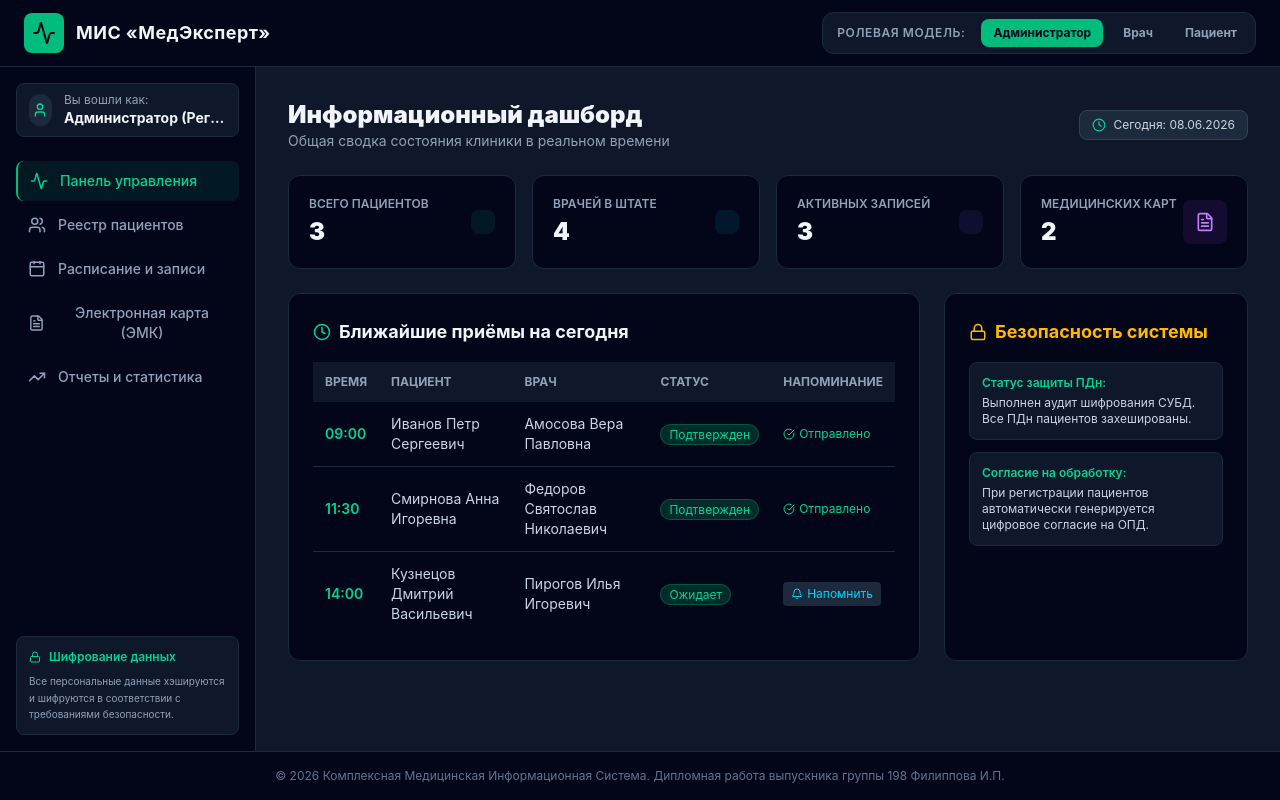
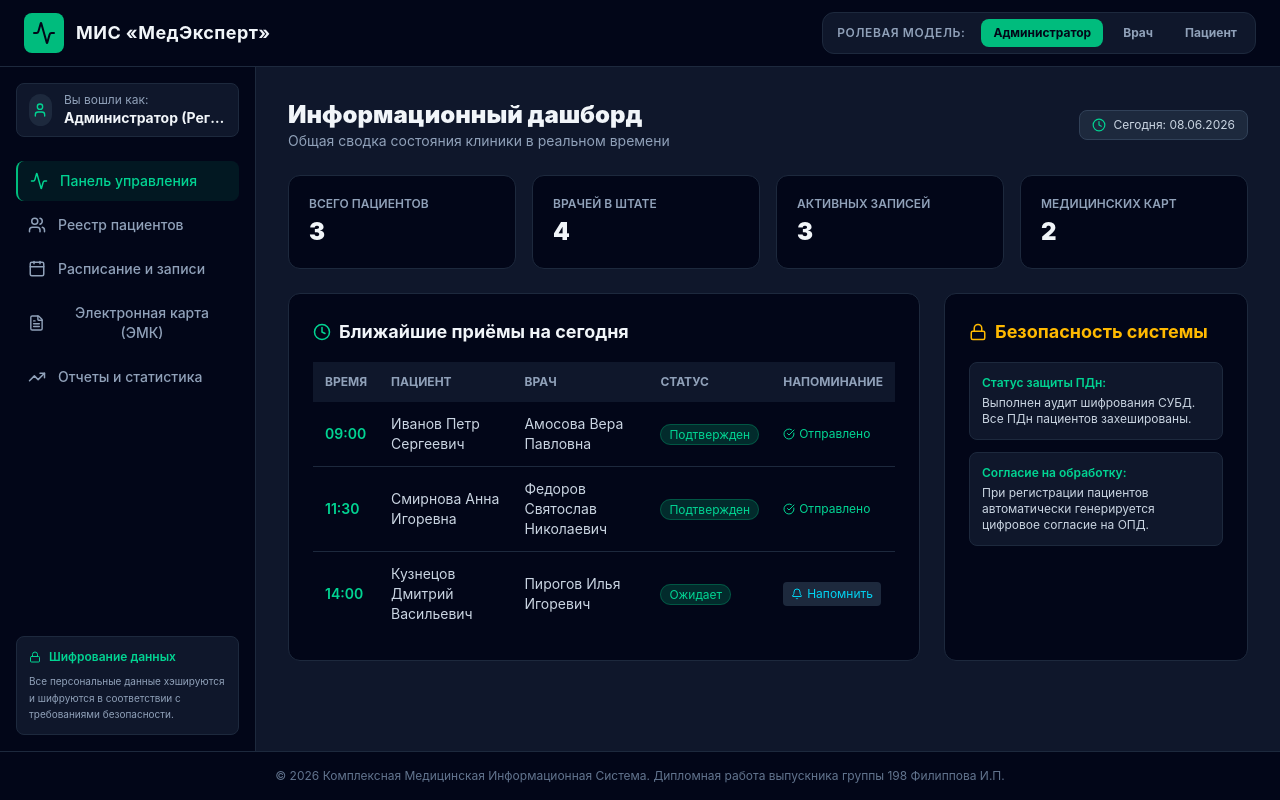
Before and after one commit to OQLPS/Medical, a React (Vite) app: page / in a window 1280 px wide. Built offline with nearby package versions, Linux system fonts and the light colour scheme.

Commit message:
обновил

```diff
--- a/src/components/DashboardStats.jsx
+++ b/src/components/DashboardStats.jsx
@@ -1,4 +1,5 @@
-import { FileText } from 'lucide-react';
+import React from 'react';
+import { Users, Activity, Calendar, FileText } from 'lucide-react';
 
 export default function DashboardStats({ patientsCount, doctorsCount, appointmentsCount, recordsCount }) {
   return (
@@ -8,16 +9,12 @@ export default function DashboardStats({ patientsCount, doctorsCount, appointmen
           <p className="text-xs text-slate-400 uppercase font-semibold">Всего пациентов</p>
           <h3 className="text-2xl font-black mt-1 text-slate-100">{patientsCount}</h3>
         </div>
-        <div className="p-3 rounded-lg bg-emerald-500/10 text-emerald-400">
-        </div>
       </div>
 
       <div className="bg-slate-950 p-5 rounded-xl border border-slate-800 flex items-center justify-between">
         <div>
           <p className="text-xs text-slate-400 uppercase font-semibold">Врачей в штате</p>
           <h3 className="text-2xl font-black mt-1 text-slate-100">{doctorsCount}</h3>
-        </div>
-        <div className="p-3 rounded-lg bg-cyan-500/10 text-cyan-400">
         </div>
       </div>
 
@@ -26,8 +23,6 @@ export default function DashboardStats({ patientsCount, doctorsCount, appointmen
           <p className="text-xs text-slate-400 uppercase font-semibold">Активных записей</p>
           <h3 className="text-2xl font-black mt-1 text-slate-100">{appointmentsCount}</h3>
         </div>
-        <div className="p-3 rounded-lg bg-indigo-500/10 text-indigo-400">
-        </div>
       </div>
 
       <div className="bg-slate-950 p-5 rounded-xl border border-slate-800 flex items-center justify-between">
@@ -35,9 +30,6 @@ export default function DashboardStats({ patientsCount, doctorsCount, appointmen
           <p className="text-xs text-slate-400 uppercase font-semibold">Медицинских карт</p>
           <h3 className="text-2xl font-black mt-1 text-slate-100">{recordsCount}</h3>
         </div>
-        <div className="p-3 rounded-lg bg-purple-500/10 text-purple-400">
-          <FileText size={20} />
-        </div>
       </div>
     </div>
   );
```
